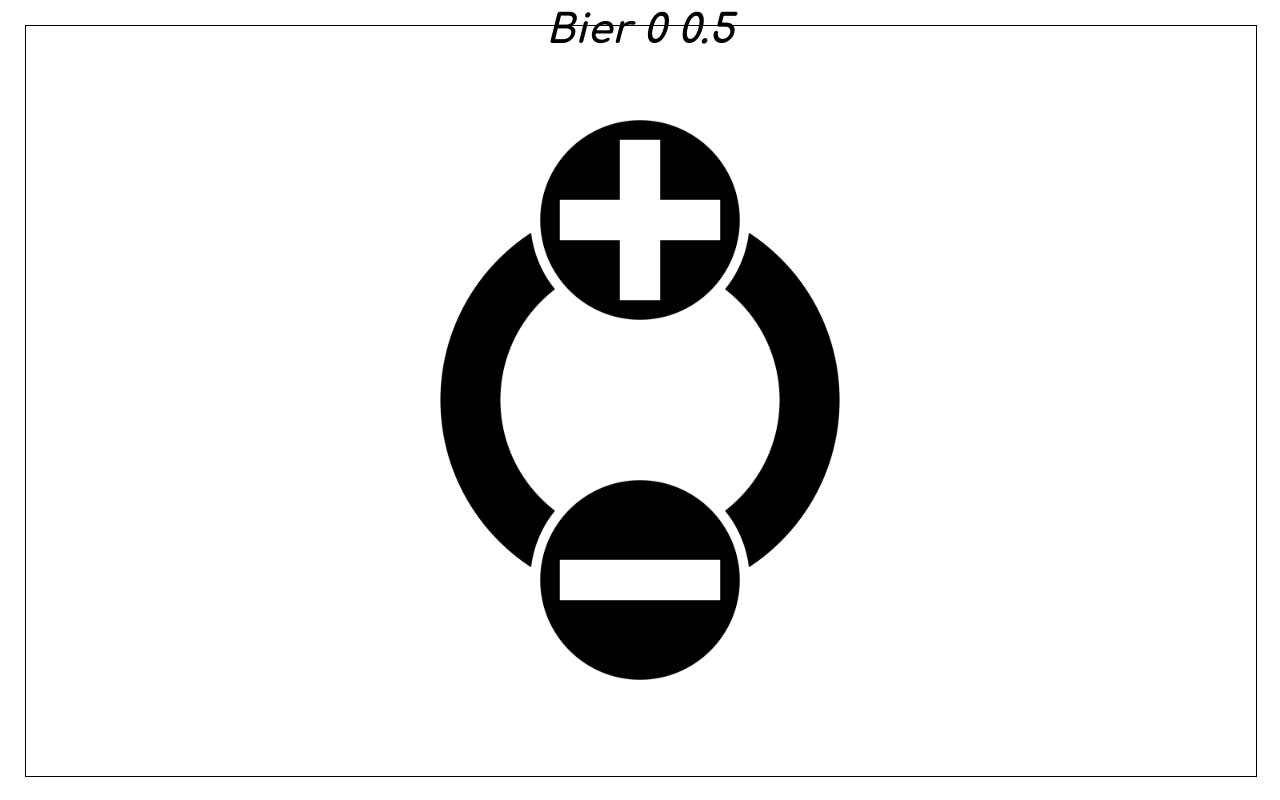
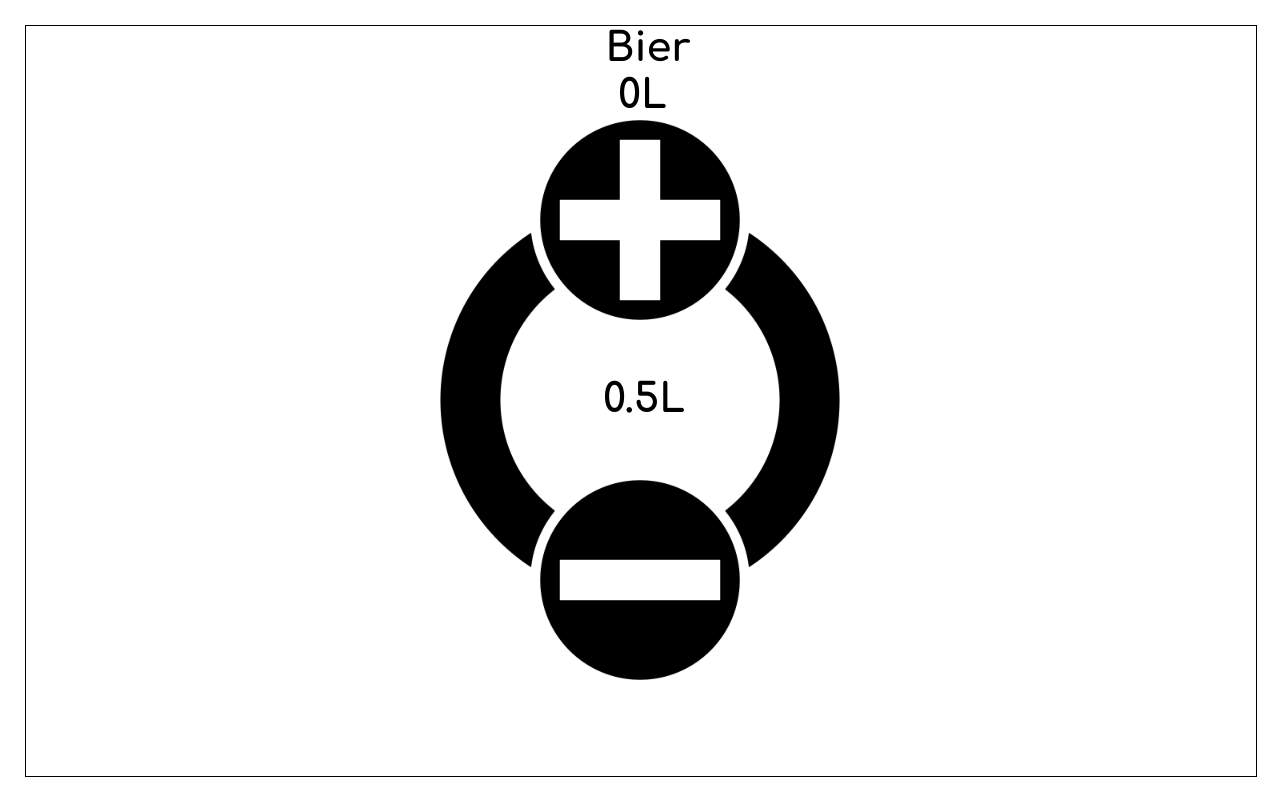
Before and after one commit to PAP-R/Bierzaehlomat, a plain HTML site: page index.html in a window 1280 px wide. Drawn offline with Linux system fonts and the light colour scheme.

Commit message:
Add files via upload

```diff
--- a/index.html
+++ b/index.html
@@ -10,10 +10,10 @@
     <body>
         <canvas id="canvas" style="border: 1px solid black" draggable="true"></canvas>
 
-        <div id="textSet" style="text-align: center; font-size: 40px; font-family: 'comfortaa';">
-            <em id="drinkTitle" style="text-align: inherit; font-size: inherit; font-family: inherit; user-zoom: none; user-select: none; -moz-user-select: none; -webkit-user-select: none; -ms-user-select: none; -o-user-select: none"></em>
-            <em id="drinkCounter" style="text-align: inherit; font-size: inherit; font-family: inherit; user-zoom: none; user-select: none; -moz-user-select: none; -webkit-user-select: none; -ms-user-select: none; -o-user-select: none"></em>
-            <em id="drinkAPC" style="text-align: inherit; font-size: inherit; font-family: inherit; user-zoom: none; user-select: none; -moz-user-select: none; -webkit-user-select: none; -ms-user-select: none; -o-user-select: none"></em>
+        <div id="textSet" style="text-align: center; position: fixed; font-size: 40px; font-family: 'comfortaa';">
+            <div id="drinkTitle" style="text-align: inherit; position: inherit; font-size: inherit; font-family: inherit; user-zoom: none; user-select: none; -moz-user-select: none; -webkit-user-select: none; -ms-user-select: none; -o-user-select: none"></div>
+            <div id="drinkCounter" style="text-align: inherit; position: inherit; font-size: inherit; font-family: inherit; user-zoom: none; user-select: none; -moz-user-select: none; -webkit-user-select: none; -ms-user-select: none; -o-user-select: none"></div>
+            <div id="drinkAPC" style="text-align: inherit; position: inherit; font-size: inherit; font-family: inherit; user-zoom: none; user-select: none; -moz-user-select: none; -webkit-user-select: none; -ms-user-select: none; -o-user-select: none"></div>
         </div>
         <div id="btneering">
             <div id="btnMidOut" style="position: fixed; visibility: hidden;">
--- a/scripts/filehandler.js
+++ b/scripts/filehandler.js
@@ -33,7 +33,7 @@ function getFile(){
     request.send();
 
     request.onload = function(){
-        if(this.status == 4){
+        if(this.readyState == 4 && this.status == 200){
             drinks = request.response;
         }
     }
--- a/scripts/layout.js
+++ b/scripts/layout.js
@@ -23,8 +23,17 @@ var size = [0, 0, 0];
 
 function textUpdate(){
     drinkTitle.textContent = drinkTitleText[drinkChoice[0]];
-    drinkCounter.textContent = drinkCounterText[drinkChoice[0]];
-    drinkAPC.textContent = drinkAPCText[drinkChoice[0]];
+    drinkCounter.textContent = drinkCounterText[drinkChoice[0]] + "L";
+    drinkAPC.textContent = drinkAPCText[drinkChoice[0]] + "L";
+
+    drinkTitle.style.left = (pageMiddle[0] - (drinkTitle.clientWidth / 2)) + "px";
+    drinkTitle.style.top = (parseInt(btnPlus.style.top) - (drinkTitle.clientHeight * 2)) + "px";
+
+    drinkCounter.style.left = (pageMiddle[0] - (drinkCounter.clientWidth / 2)) + "px";
+    drinkCounter.style.top = (parseInt(btnPlus.style.top) - (drinkCounter.clientHeight)) + "px";
+
+    drinkAPC.style.left = (pageMiddle[0] - (drinkAPC.clientWidth / 2)) + "px";
+    drinkAPC.style.top = (pageMiddle[1] - (drinkAPC.clientHeight / 2)) + "px";
 }
 
 textUpdate();
@@ -55,11 +64,6 @@ function pageSizeUpdateNormal(){
     btnMid.width = size[0] * 50; btnMid.height = size[0] * 50;
     btnOffset = size[0] * 22.5;
 
-    textSet.style.fontSize = size[0] * 4;
-
-    drinkAPC.style.left = (pageMiddle[0] - (drinkAPC.style.width / 2)) + "px";
-    drinkAPC.style.top = (pageMiddle[1] - (drinkAPC.style.height / 2)) + "px";
-
 
     btnPlus.style.left = (pageMiddle[0] - (btnPlus.width / 2)) + "px";
     btnMinus.style.left = (pageMiddle[0] - (btnMinus.width / 2)) + "px";
@@ -70,6 +74,11 @@ function pageSizeUpdateNormal(){
     btnMid.style.top = (pageMiddle[1] - (btnMid.height / 2)) + "px";
 
     btnMidOutMove(0);
+
+
+    textSet.style.fontSize = size[0] * 4;
+
+    textUpdate();
 }
 
 function pageSizeUpdateNew(){
--- a/scripts/main.js
+++ b/scripts/main.js
@@ -16,14 +16,14 @@ function changeDrink(direction){
 //Clicks
 btnPlus.onclick = function(){
     getFile();
-    drinkCounterText[drinkChoice[0]] =+ drinkAPCText[drinkChoice[0]];
+    drinkCounterText[drinkChoice[0]] = drinkCounterText[drinkChoice[0]] + drinkAPCText[drinkChoice[0]];
     sendFile();
     textUpdate();
 }
 
 btnMinus.onclick = function(){
     getFile();
-    drinkCounterText[drinkChoice[0]] =- drinkAPCText[drinkChoice[0]];
+    drinkCounterText[drinkChoice[0]] = drinkCounterText[drinkChoice[0]] - drinkAPCText[drinkChoice[0]];
     if(drinkCounterText[drinkChoice[0]] < 0){
         drinkCounterText[drinkChoice[0]] = 0;
     }
```
